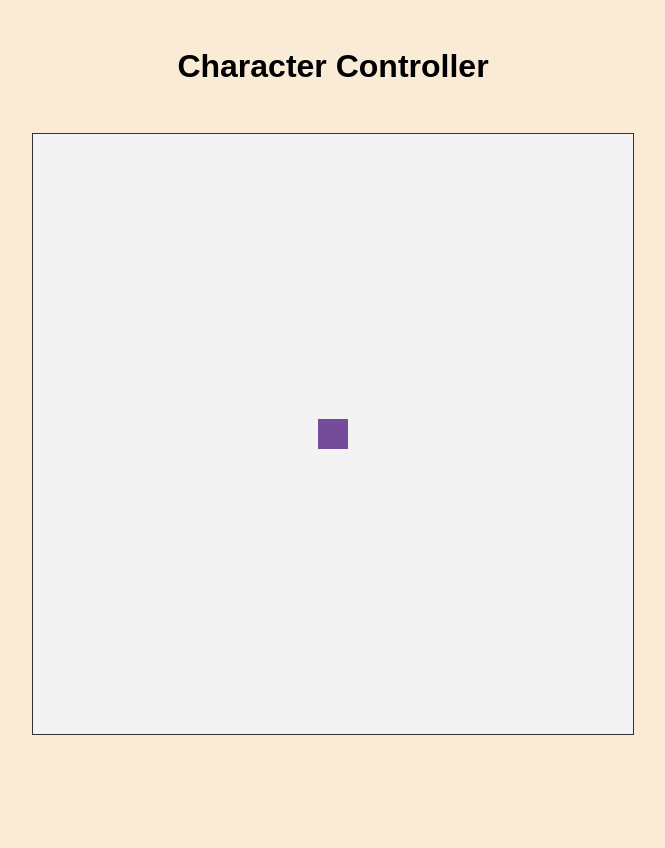
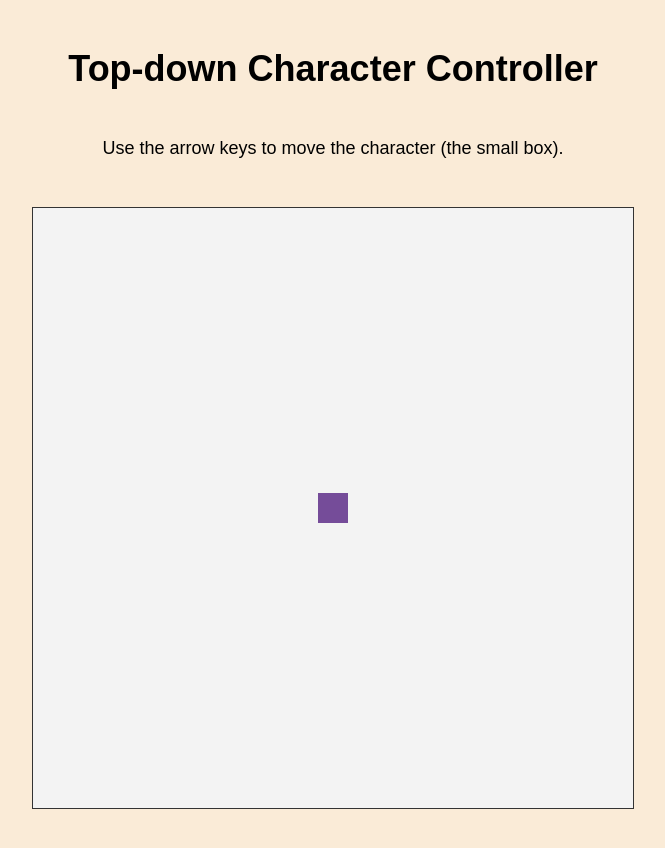
Before and after one commit to agviray/topdown-character-controller, a plain HTML site: page index.html in a window 1280 px wide. Shown: the whole page, without its empty margins (307-972 px from the left). Before the commit the page ends 800 px from the top, so only its background shows below. Drawn offline with Linux system fonts and the light colour scheme.

Commit message:
Add html content and adjust styles as needed

```diff
--- a/index.html
+++ b/index.html
@@ -4,12 +4,13 @@
     <meta charset="UTF-8" />
     <meta http-equiv="X-UA-Compatible" content="IE=edge" />
     <meta name="viewport" content="width=device-width, initial-scale=1.0" />
-    <title>Character Controller</title>
+    <title>Top-down Character Controller</title>
     <link rel="stylesheet" href="./style.css" />
   </head>
   <body>
     <div class="wrapper">
-      <h1>Character Controller</h1>
+      <h1>Top-down Character Controller</h1>
+      <p>Use the arrow keys to move the character (the small box).</p>
       <div class="game-wrapper"></div>
     </div>
     <script src="./script.js"></script>
--- a/style.css
+++ b/style.css
@@ -7,11 +7,12 @@
 body {
   width: 100%;
   background-color: antiquewhite;
-  font-size: 16px;
+  font-size: 18px;
   font-family: Arial, Helvetica, sans-serif;
 }
 
-h1 {
+h1,
+p {
   padding-bottom: 3rem;
   text-align: center;
 }
```
